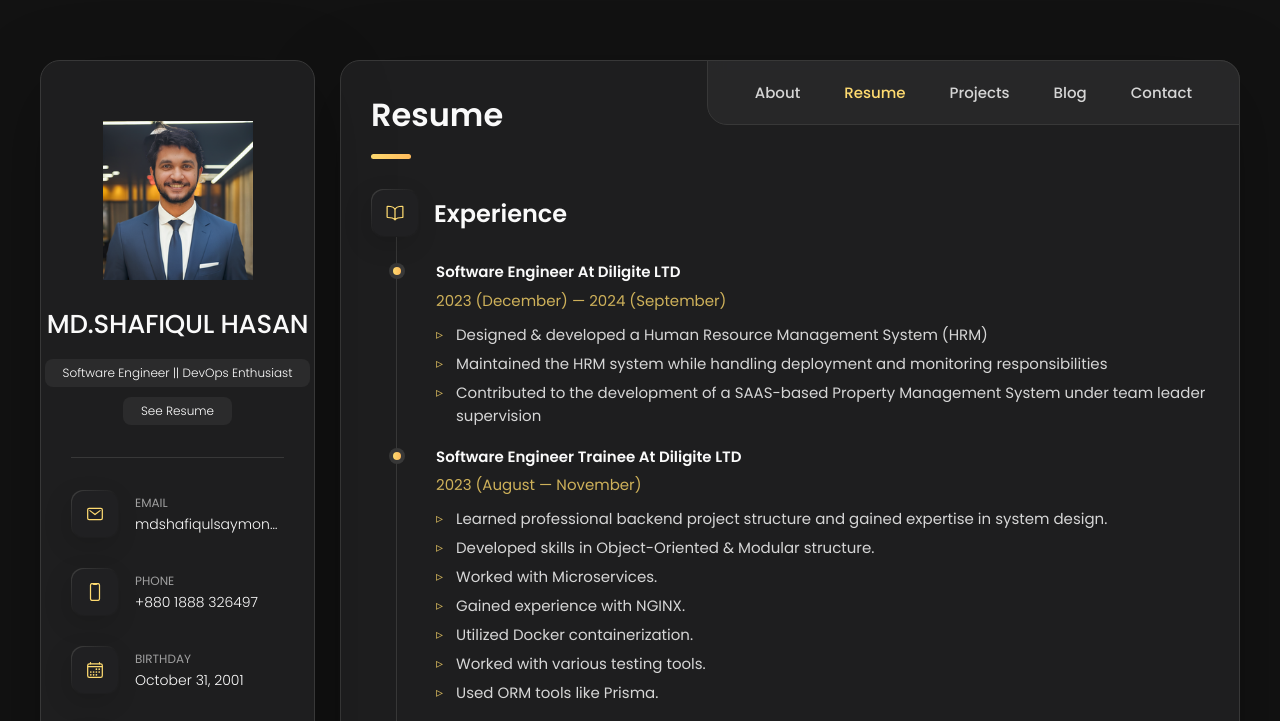
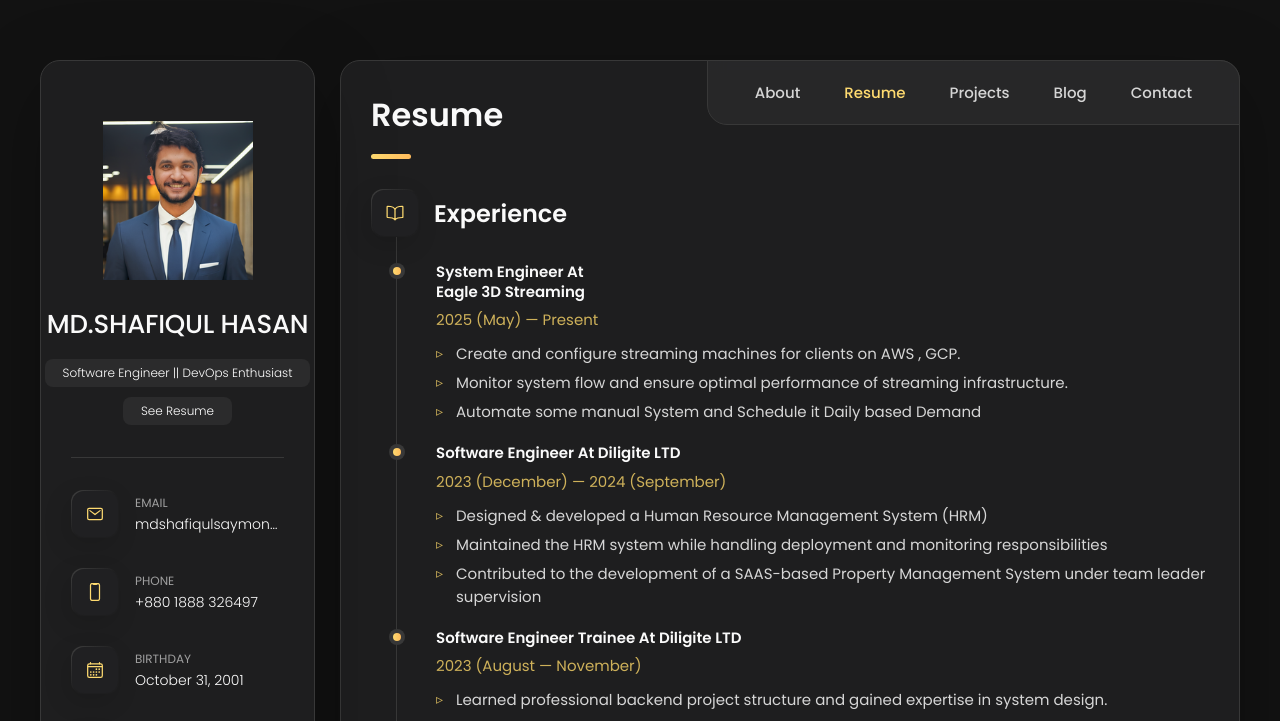
Before and after one commit to MdShafiqulSaymon/portfolios, a plain HTML site: page index.html in a window 1280 px wide. Both pictures are taken after a click on the button "Resume". Shown: the top 721 px of the page. Drawn offline with nearby package versions, Linux system fonts and the light colour scheme.

Commit message:
Latest Update

```diff
--- a/index.html
+++ b/index.html
@@ -401,6 +401,19 @@
 
           <ol class="timeline-list">
             <li class="timeline-item">
+              <h4 class="h4 timeline-item-title">System Engineer at <a>Eagle 3D Streaming</a> </h4>
+
+              <span>2025 (May) — Present</span>
+
+              <p class="timeline-text">
+                <ul class="experience-points">
+                  <li><span class="bullet-point">▹</span> Create and configure streaming machines for clients on AWS , GCP.</li>
+                  <li><span class="bullet-point">▹</span> Monitor system flow and ensure optimal performance of streaming infrastructure.</li>
+                  <li><span class="bullet-point">▹</span> Automate some manual System and Schedule it Daily based Demand</li>
+                </ul>
+              </p>
+            </li>
+            <li class="timeline-item">
               <h4 class="h4 timeline-item-title">Software Engineer at Diligite LTD</h4>
 
               <span>2023 (December) — 2024 (September)</span>
@@ -534,7 +547,7 @@
             <li class="skills-item">
               <div class="title-wrapper">
                 <h5 class="h5">DevOps & Containerization</h5>
-                <data value="75">75%</data>
+                <data value="30">30%</data>
               </div>
 
               <div class="skill-progress-bg">
```
Also changed, not shown: 1 other file.
